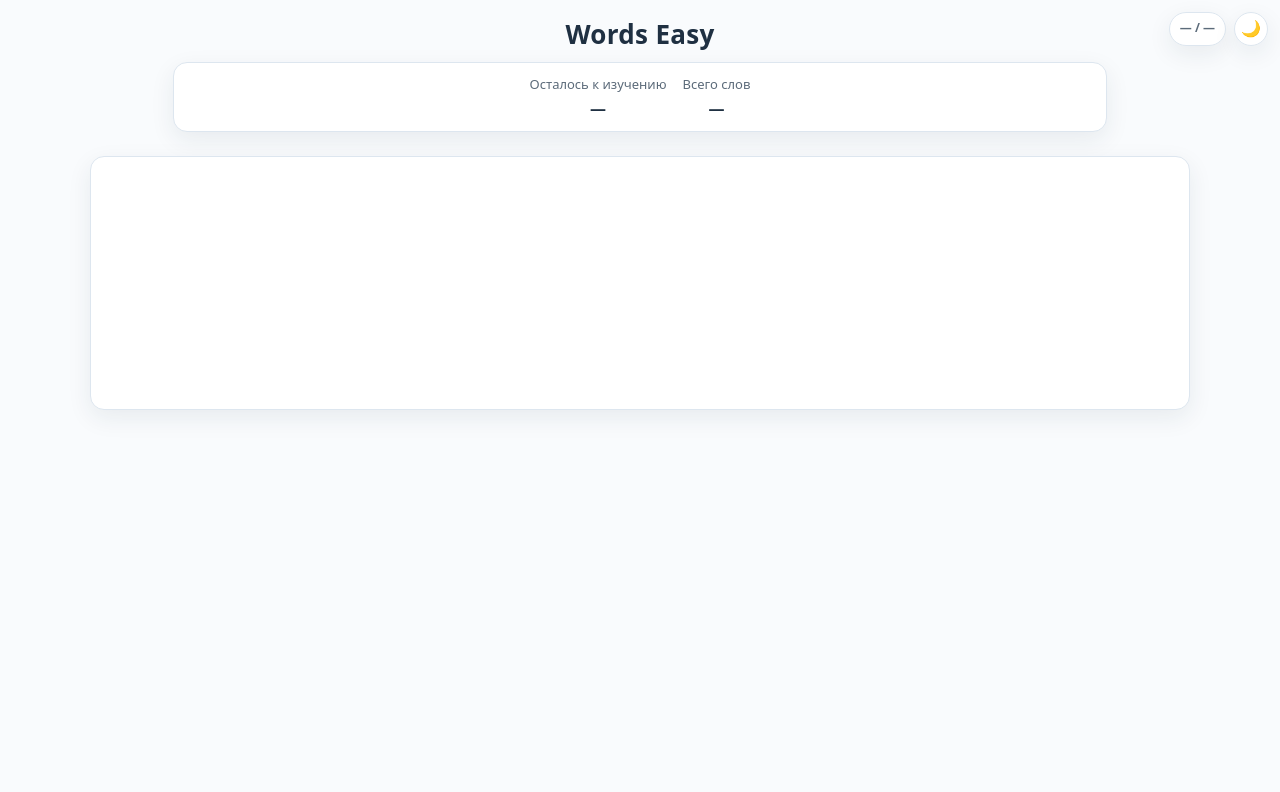
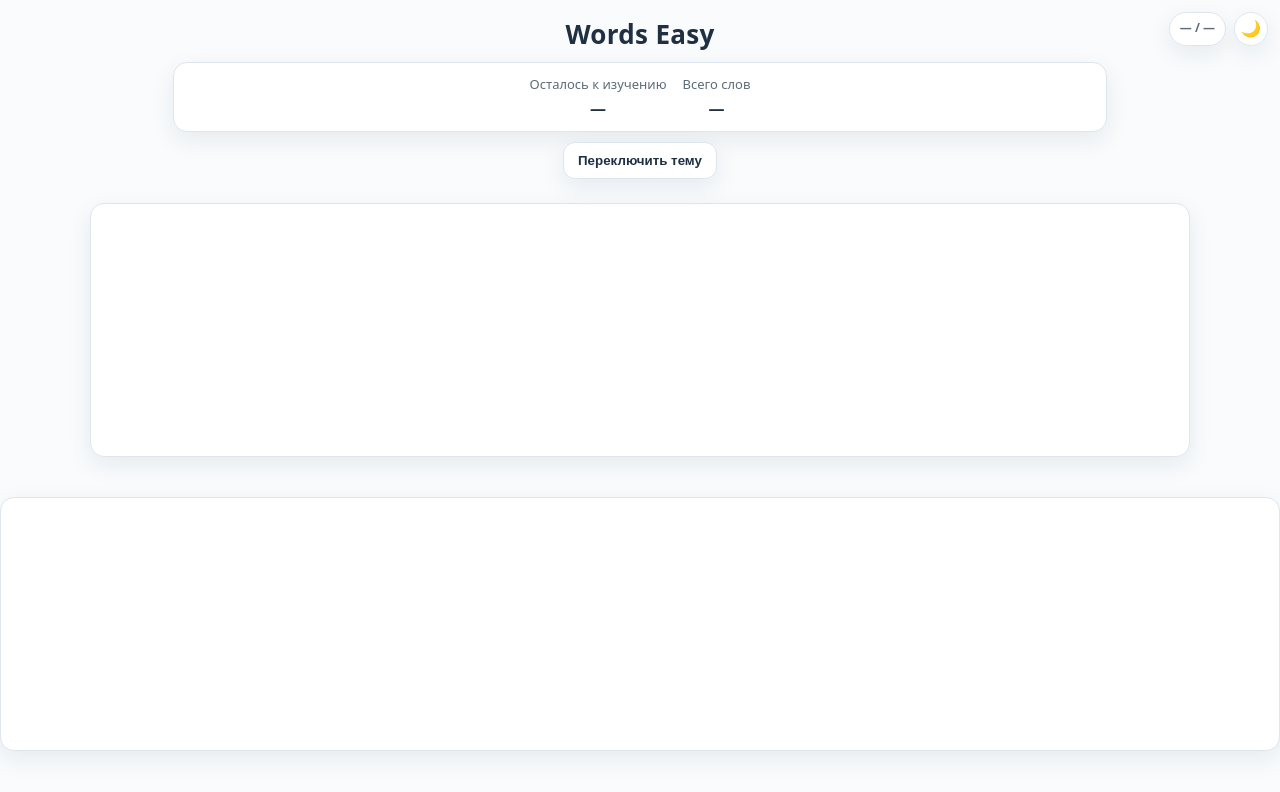
Before and after one commit to yukiglider-dev/words-easy, a plain HTML site: page index.html in a window 1280 px wide. Drawn offline with Linux system fonts and the light colour scheme.

Commit message:
Update index.html

```diff
--- a/index.html
+++ b/index.html
@@ -331,11 +331,18 @@
           <div class="progress-value" id="remainingCount">—</div>
         </div>
         <div class="progress-item">
-          <div class="progress-label">Всего слов</div>
+            <div class="progress-label">Всего слов</div>
           <div class="progress-value" id="totalCount">—</div>
         </div>
       </div>
+      <div class="controls">
+        <button class="btn" id="themeSwitch">Переключить тему</button>
+      </div>
+    </div>
 
+    <div class="tabs" id="tabs"></div>
+    <div class="panel" id="panel"></div>
+  </div>
 
     <div class="tabs" id="tabs"></div>
     <div class="panel" id="panel"></div>
```
